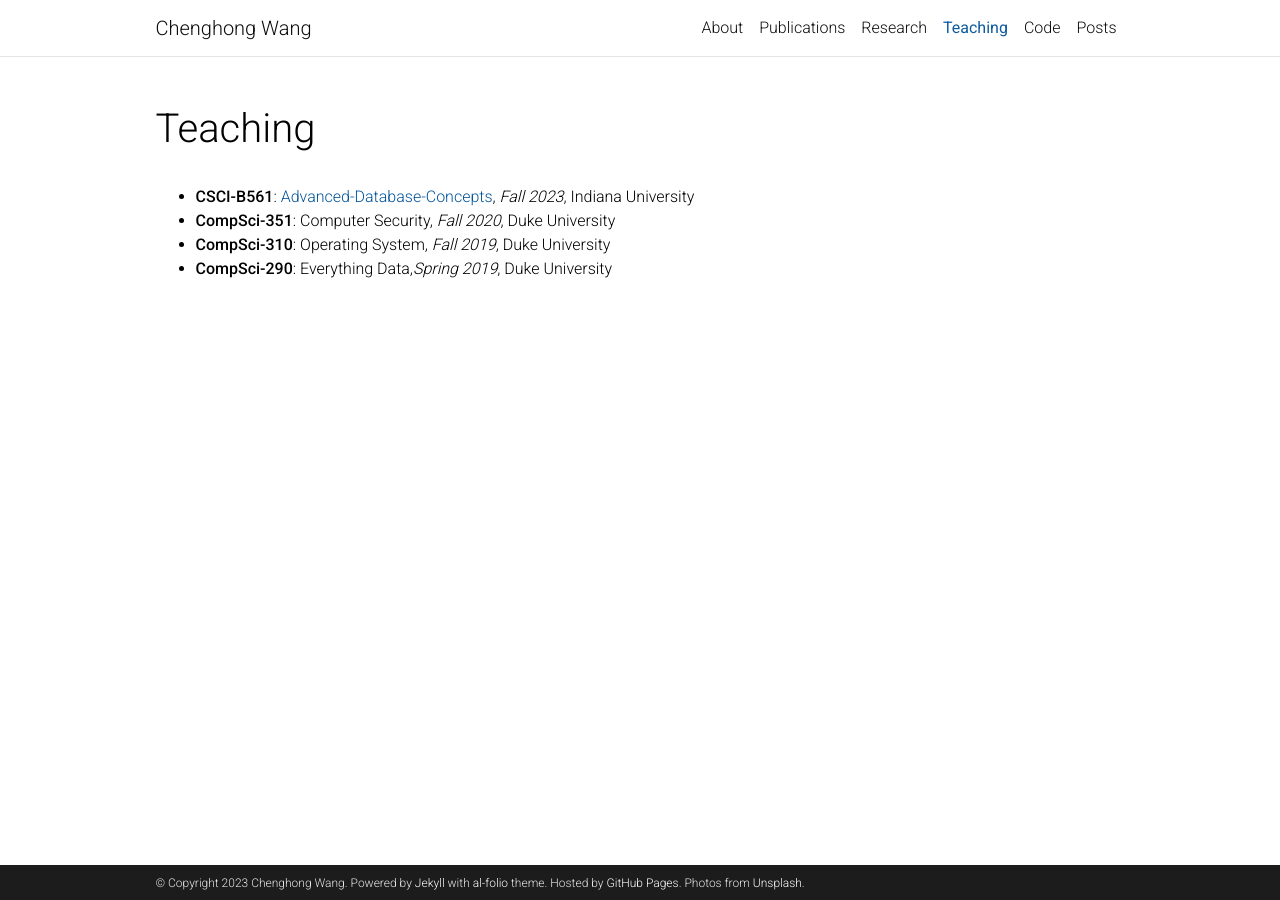
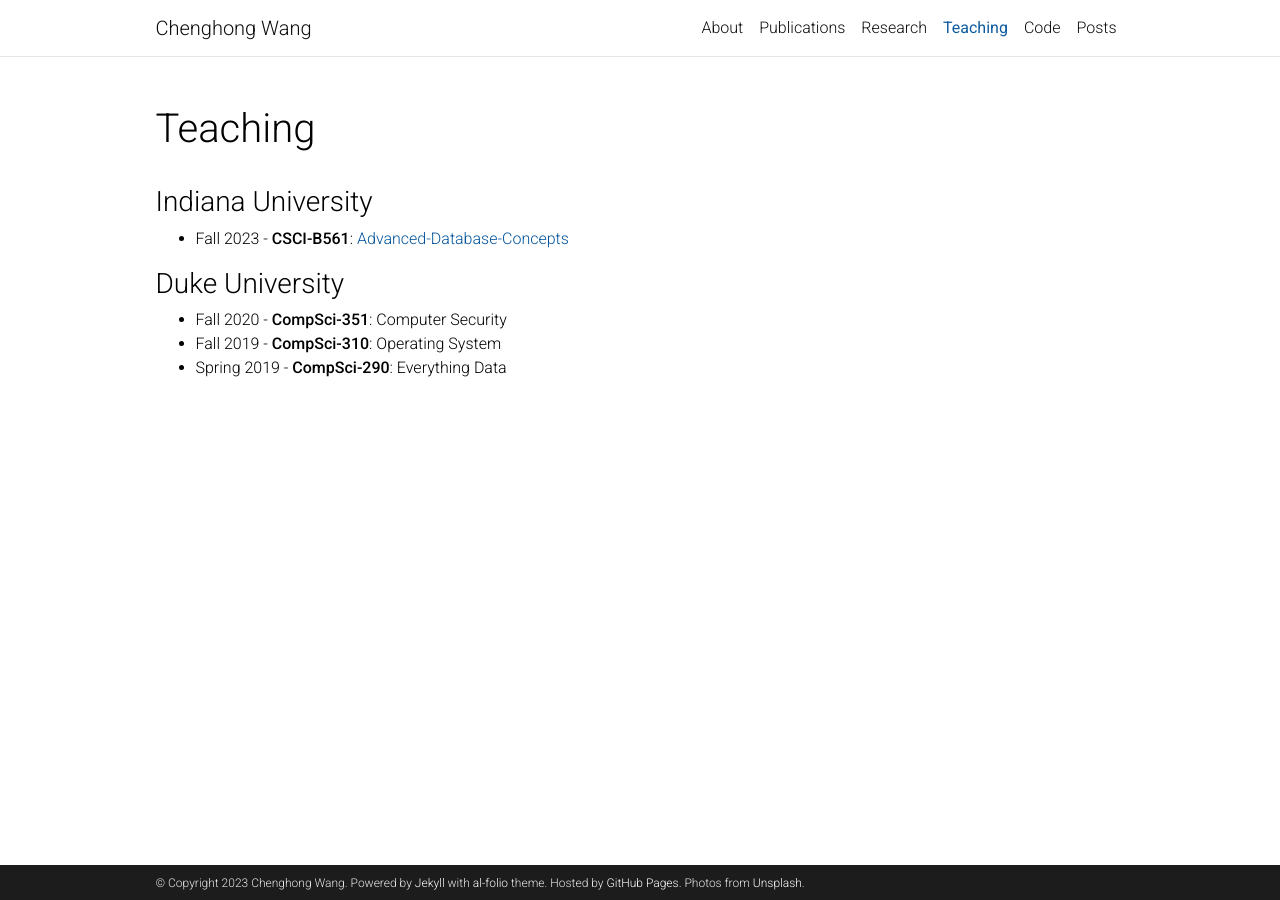
Before and after one commit to lovingmage/lovingmage.github.io, a Jekyll site: the page built from _pages/teaching.md, in a window 1280 px wide. Built offline with Jekyll 4.4.1, drawn with Linux system fonts in a browser that asks for light colours; comment, search, counter and statistics services are not loaded; a style sheet for code colours, icons or effects is not loaded.

Commit message:
Update teaching.md

```diff
--- a/_pages/teaching.md
+++ b/_pages/teaching.md
@@ -6,8 +6,10 @@ description:
 nav: true
 nav_order: 5
 ---
+### Indiana University
+* Fall 2023 - **CSCI-B561**: [Advanced-Database-Concepts](#)
 
-* **CSCI-B561**: [Advanced-Database-Concepts](#), *Fall 2023*, Indiana University
-* **CompSci-351**: Computer Security, *Fall 2020*, Duke University
-* **CompSci-310**: Operating System, *Fall 2019*, Duke University
-* **CompSci-290**: Everything Data,*Spring 2019*, Duke University
+### Duke University
+* Fall 2020 - **CompSci-351**: Computer Security
+* Fall 2019 - **CompSci-310**: Operating System
+* Spring 2019 - **CompSci-290**: Everything Data
```
